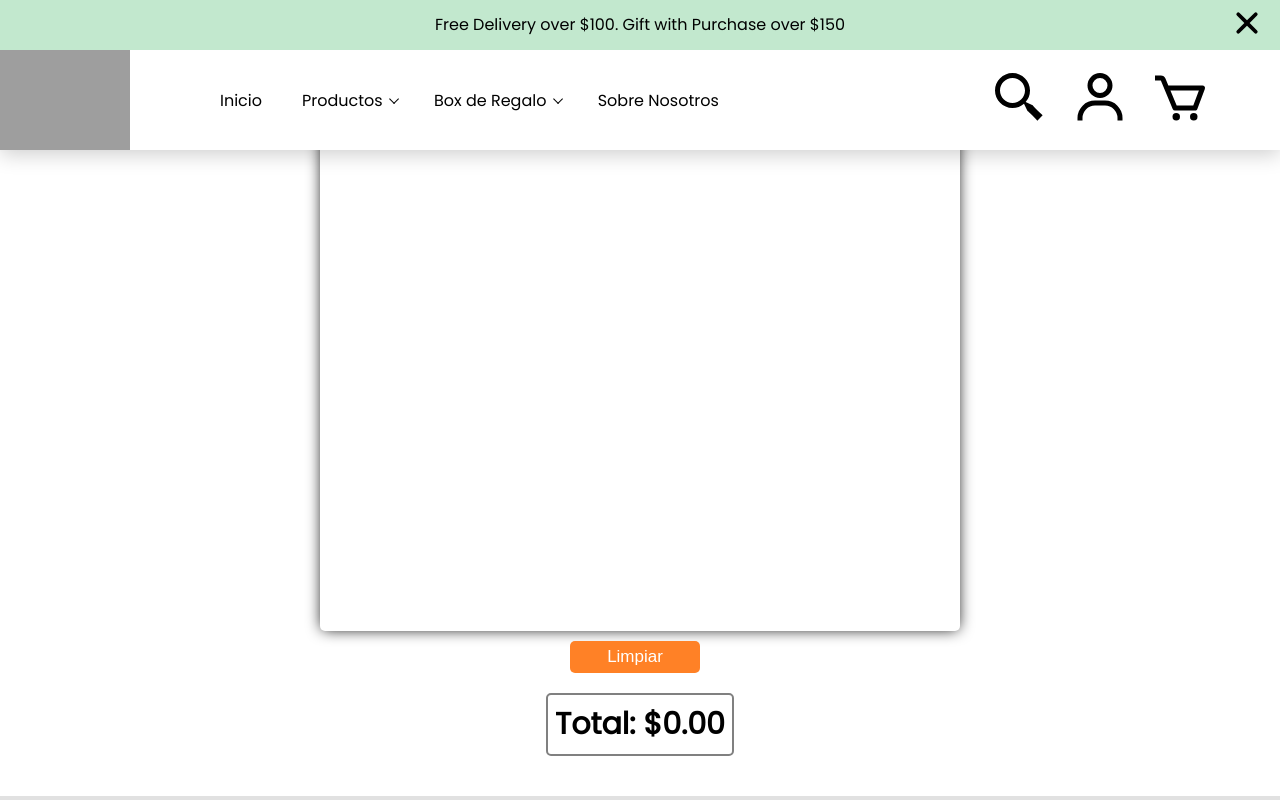
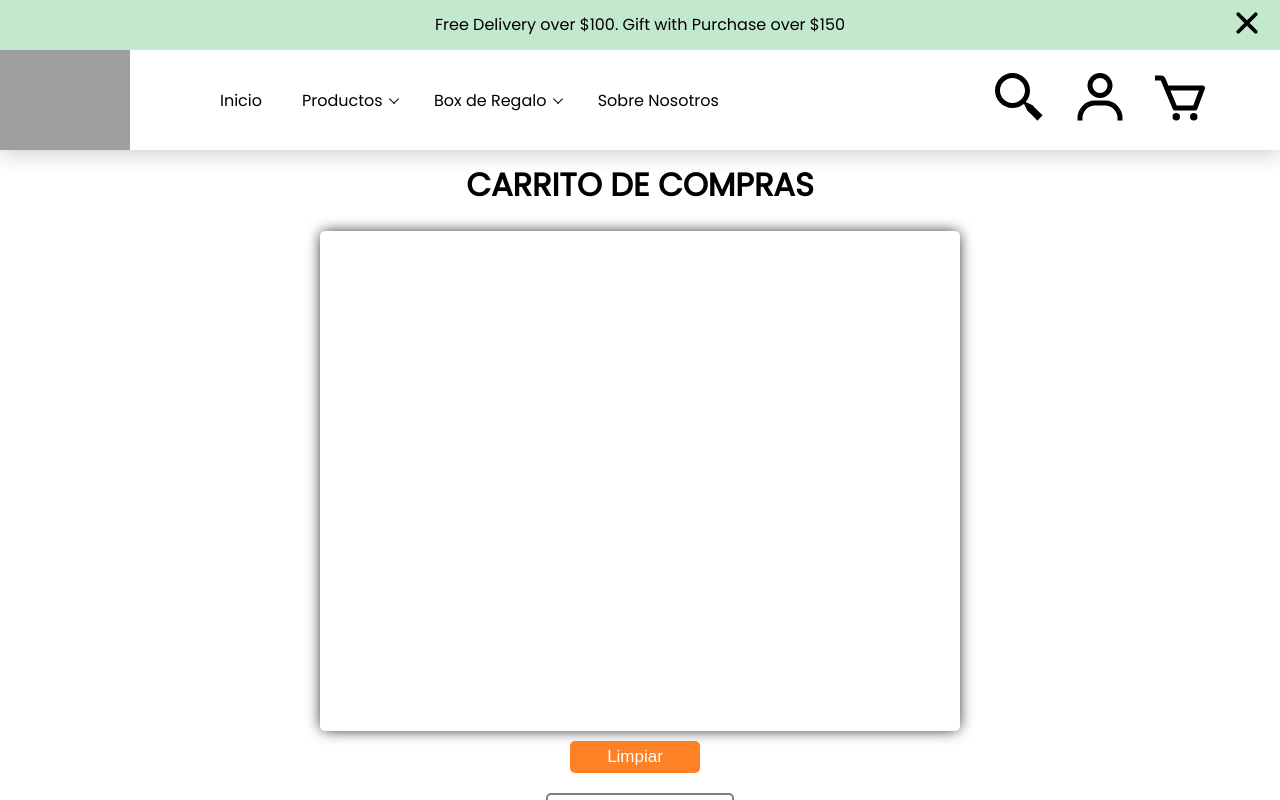
Before and after one commit to SzucsJuan21/proyectogrupal, a React (Create React App) app: page /carrito in a window 1280 px wide. Shown: the top 800 px of the page. Built offline with nearby package versions, Linux system fonts and the light colour scheme; data requests are answered from the project's data file; grey boxes are pictures that could not be loaded; a web font is replaced by a local one.

Commit message:
Arreglados los margenes del catalogo y el carrito

```diff
--- a/src/Rutas/CatalogoA.js
+++ b/src/Rutas/CatalogoA.js
@@ -2,7 +2,7 @@ import Catalogo from "../Componentes/Catalogos/Catalogo";
 
 const CatalogoA = (props) => {
   return (
-    <div style={{ width: "90%", margin: "auto" }}>
+    <div style={{ width: "90%", margin: "140px auto" }}>
       <Catalogo
         data={props.data}
         dispatch={props.dispatch}
--- a/src/Rutas/CatalogoB.js
+++ b/src/Rutas/CatalogoB.js
@@ -2,7 +2,7 @@ import Catalogo from "../Componentes/Catalogos/Catalogo";
 
 const CatalogoA = (props) => {
   return (
-    <div style={{ width: "90%", margin: "auto" }}>
+    <div style={{ width: "90%", margin: "140px auto" }}>
       <Catalogo
         data={props.data}
         dispatch={props.dispatch}
--- a/src/Rutas/RutaCarrito.js
+++ b/src/Rutas/RutaCarrito.js
@@ -4,7 +4,7 @@ import { motion } from "framer-motion";
 const RutaCarrito = (props) => {
   return (
     <motion.div
-      style={{ position: "relative" }}
+      style={{ position: "relative", margin:'140px auto' }}
       initial={{ right: -1000, opacity: 0 }}
       animate={{ right: 0, opacity: 1 }}
       transition={{ duration: 0.5 }}
```
